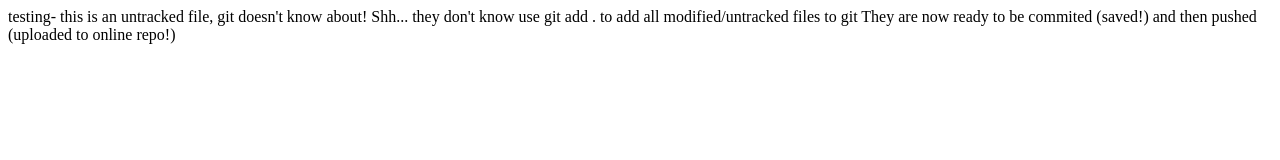
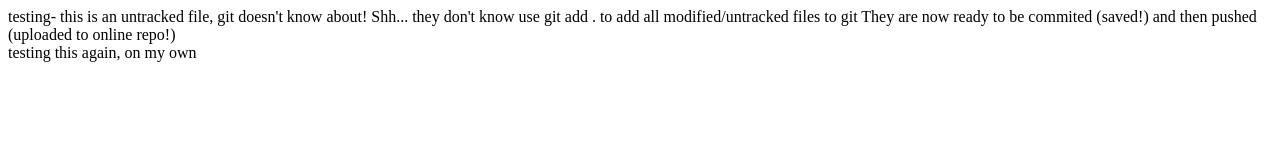
Before and after one commit to sGuillotin/github-crash-training, a plain HTML site: page index.html in a window 1280 px wide. Drawn offline with Linux system fonts and the light colour scheme.

Commit message:
checking that my repo still works
I just messed around with blasted ssh keys for 30 minutes and I don't even think I needed to

```diff
--- a/index.html
+++ b/index.html
@@ -6,3 +6,4 @@
     They are now ready to be commited (saved!)
     and then pushed (uploaded to online repo!)
 </div>
+<div>testing this again, on my own</div>
```
